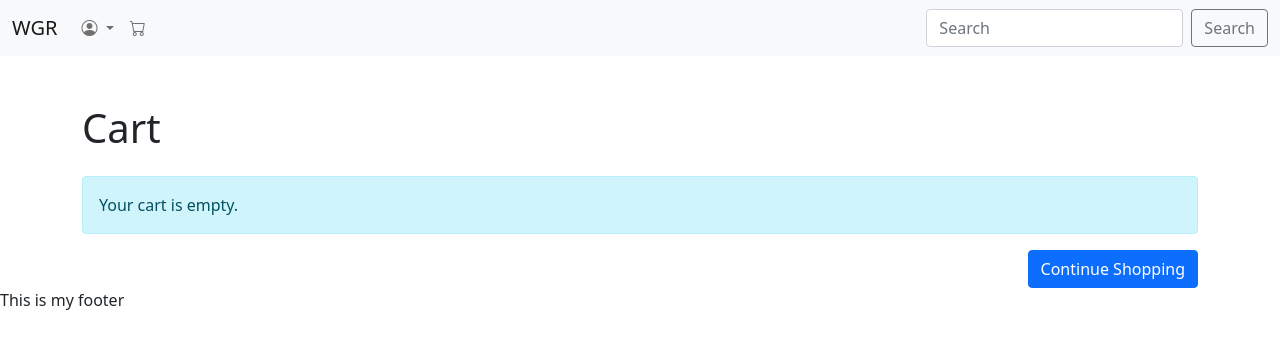
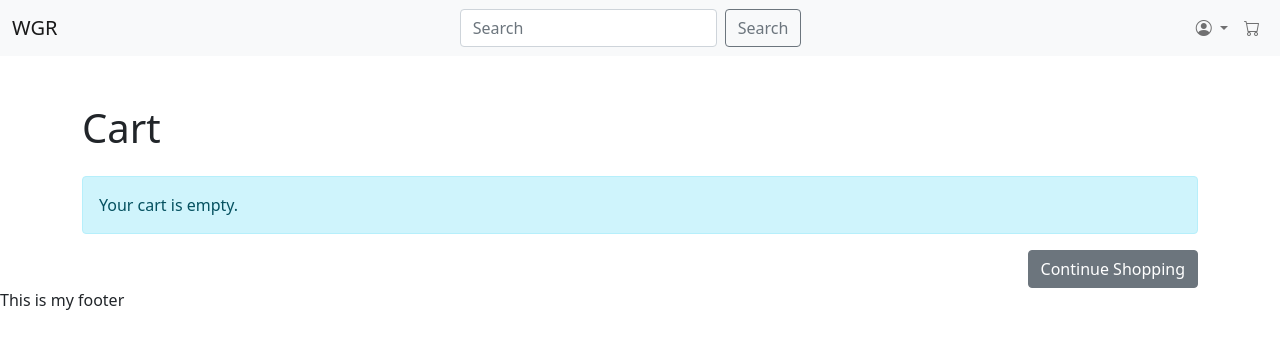
Before and after one commit to chrissuttondev/wgr-store, a Django app: page /cart/cart/ in a window 1280 px wide. Shown: the top 349 px of the page. Run offline with Django 4.2, Linux system fonts and the light colour scheme.

Commit message:
rearranged nav bar to display search bar in the center.

```diff
--- a/cart/templates/cart/cart.html
+++ b/cart/templates/cart/cart.html
@@ -50,7 +50,7 @@
         {% else %}
             <p class="alert alert-info">Your cart is empty.</p>
             <div class="text-end">
-                <a href="{% url 'products' %}" class="btn btn-primary">Continue Shopping</a>
+                <a href="{% url 'products' %}" class="btn btn-secondary">Continue Shopping</a>
             </div>
         {% endif %}
     </div>
--- a/cart/views.py
+++ b/cart/views.py
@@ -28,6 +28,7 @@ def add_to_cart(request, product_id):
                         product=product)
         if not created:
             cart_item.quantity += 1
+            print(cart_item.quantity)
             cart_item.save()
             print(f"Cart Item: {cart_item}")
     else:
--- a/templates/base.html
+++ b/templates/base.html
@@ -38,7 +38,17 @@
                     <span class="navbar-toggler-icon"></span>
                 </button>
                 <div class="collapse navbar-collapse" id="navbarSupportedContent">
-                    <ul class="navbar-nav me-auto mb-2 mb-lg-0">
+                     <!---search---->
+                    <div class="d-flex w-100 justify-content-between">
+                        <form class="d-flex mx-auto" method="post" action="{% url 'product_search' %}">
+                            {% csrf_token %}
+                            <input class="form-control me-2" type="search" placeholder="Search" aria-label="Search" name="searched">
+                            <button class="btn btn-outline-secondary" type="submit">Search</button>
+                        </form>
+                    </div>
+                    <!---search---->
+                <!------account and cart--------------->
+                    <ul class="navbar-nav ms-auto mb-2 mb-lg-0">
                         <li class="nav-item dropdown">
                             <a class="nav-link dropdown-toggle" href="#" id="navbarDropdown" role="button"
                                 data-bs-toggle="dropdown" aria-expanded="false">
@@ -58,11 +68,16 @@
                             <a class="nav-link" href="{% url 'cart_view' %}" tabindex="1" aria-disabled="true"><i class="bi bi-cart"></i></a>
                         </li>
                     </ul>
-                    <form class="d-flex" method="post" action="{% url 'product_search' %}">
-                        {% csrf_token %}
-                        <input class="form-control me-2" type="search" placeholder="Search" aria-label="Search" name="searched">
-                        <button class="btn btn-outline-secondary" type="submit">Search</button>
-                    </form>
+                    <!------acc and cart end--------------->
+                    <!---search---->
+                    <!-- <div class="mx-auto">
+                        <form class="d-flex" method="post" action="{% url 'product_search' %}">
+                            {% csrf_token %}
+                            <input class="form-control me-2" type="search" placeholder="Search" aria-label="Search" name="searched">
+                            <button class="btn btn-outline-secondary" type="submit">Search</button>
+                        </form>
+                    </div>     -->
+                    <!---search---->
                 </div>
             </div>
         </nav>
```
